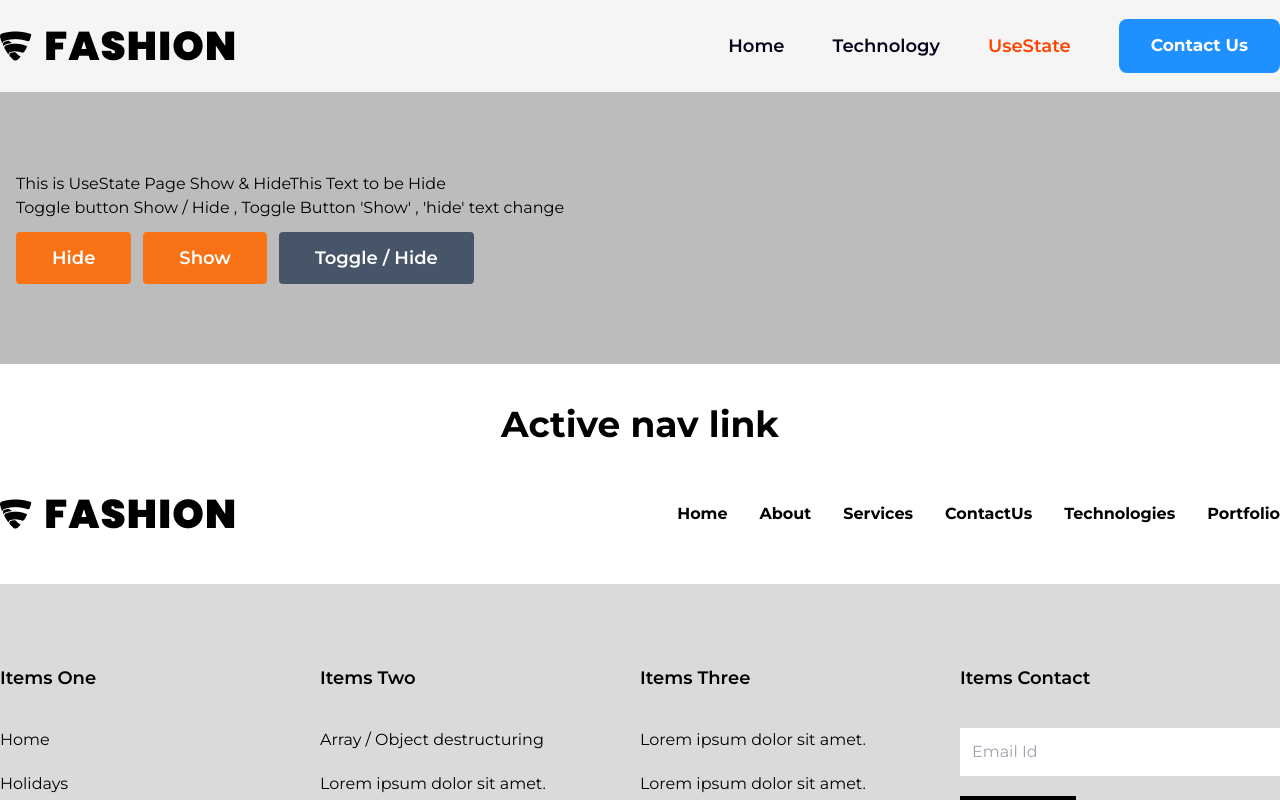
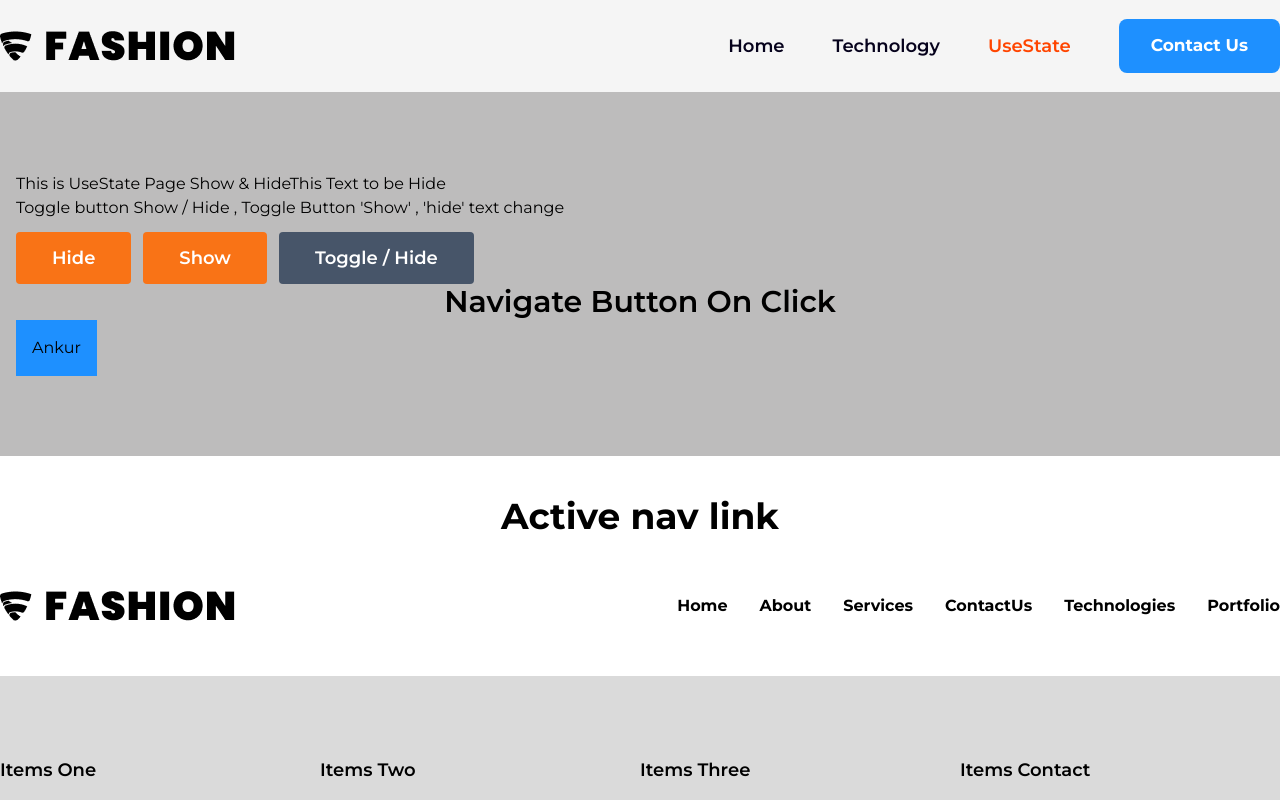
Before and after one commit to ankursrv/react-practice, a React (Create React App) app: page /usestate in a window 1280 px wide. Shown: the top 800 px of the page. Built offline with nearby package versions, Linux system fonts and the light colour scheme; the HTML template or start-up script is replaced by a standard one.

Commit message:
navigate Button on click

```diff
--- a/src/App.js
+++ b/src/App.js
@@ -9,7 +9,7 @@ import SmoothScroll from './pages/SmoothScroll' // Smooth Scroll
 import MaterialUi from './pages/MaterialUi'     // MaterialUi
 import ExportDefaultAndExportName from './pages/ExportDefaultAndExportName'
 import ModalPage from './pages/ModalPage'
-import ActiveNavLink from './component/ActiveNavLlink'
+import ActiveNavLinkPage from './pages/ActiveNavLinkPage'  // Nav Link Active
 import NotFoundPage from './pages/NotFoundPage'
 const App =() =>{
   return(
@@ -24,11 +24,10 @@ const App =() =>{
         <Route path="/materialui" element={<MaterialUi />} />
         <Route path='/exportdefaultandexportname' element={<ExportDefaultAndExportName />} />
         <Route path='/modal' element={<ModalPage />} />
-        <Route path='/activenavlink' element={<ActiveNavLink />} />
         <Route path='*' element={<NotFoundPage />} />
         {/* <Route path='*' element={<Navigate to='/' />} />   */}
       </Routes>
-      <ActiveNavLink />
+      <ActiveNavLinkPage />
       <Footer />
     </BrowserRouter>
   )
--- a/src/component/ActiveNavLlink/index.jsx
+++ b/src/component/ActiveNavLink/index.jsx
@@ -1,5 +1,5 @@
+
 import { NavLink } from "react-router-dom"
-
 const navLink = [
     {
         navName : 'Home',
--- /dev/null
+++ b/src/component/NavigateOnClickBtn/index.jsx
@@ -0,0 +1,11 @@
+
+const NavigateOnClickBtn =({navigateBtnText, onClick})=>{
+
+    return(
+        <>
+        <h1 className="text-center text-3xl font-semibold">Navigate Button On Click</h1>
+        <button onClick={onClick} className="bg-dodgerblue p-4">{navigateBtnText}</button>
+        </>
+    )
+}
+export default NavigateOnClickBtn
--- a/src/pages/ActiveNavLink/index.jsx
+++ /dev/null
@@ -1,10 +0,0 @@
-import ActiveNavLink from "../../component/ActiveNavLlink";
-const ActiveNavLink =()=>{
-    return (
-        <>
-        <ActiveNavLink />
-
-        </>
-    )
-}
-export default ActiveNavLink;
--- /dev/null
+++ b/src/pages/ActiveNavLinkPage/index.jsx
@@ -0,0 +1,9 @@
+import ActiveNavLink from "../../component/ActiveNavLink";
+const ActiveNavLinkPage =()=>{
+    return (
+        <>
+        <ActiveNavLink />
+        </>
+    )
+}
+export default ActiveNavLinkPage;
--- a/src/pages/Technology/index.jsx
+++ b/src/pages/Technology/index.jsx
@@ -44,7 +44,6 @@ const Technology =() => {
         ))
         }
       </div>
-
     </div>
   )
 }
--- a/src/pages/UseState/index.jsx
+++ b/src/pages/UseState/index.jsx
@@ -1,6 +1,13 @@
 import { useState } from 'react'
+import { useNavigate } from 'react-router-dom'  // Navigate button on Click
+import NavigateOnClickBtn from '../../component/NavigateOnClickBtn'
+
+
 
 const UseState = () => {
+
+  const navigate = useNavigate()  // Navigate button on Click
+
   const [hide, setHide] = useState(true)
   const [toggle, setToggle] = useState(true)
   return (
@@ -16,6 +23,10 @@ const UseState = () => {
           toggle ? 'Hide' : 'Show'
         }
       </button>
+      <NavigateOnClickBtn
+      navigateBtnText = 'Ankur'
+      onClick={()=>navigate('/')}
+      />
     </section>
   )
 }
```
